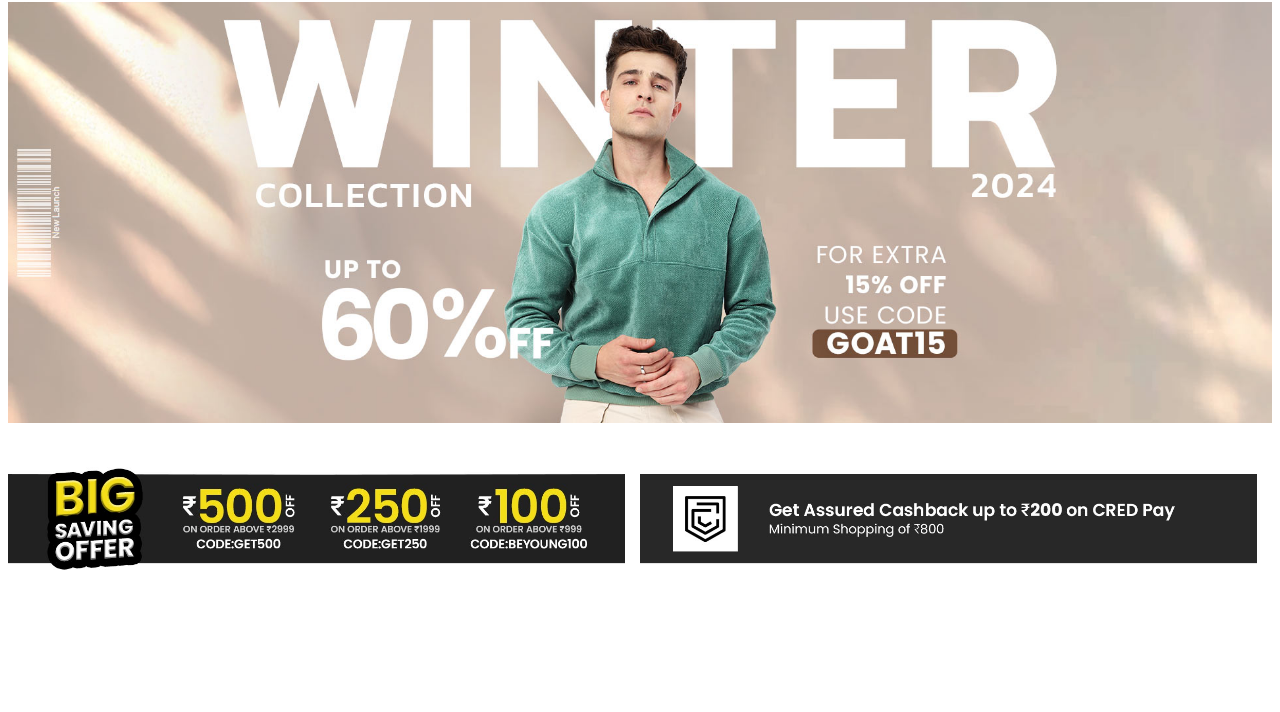
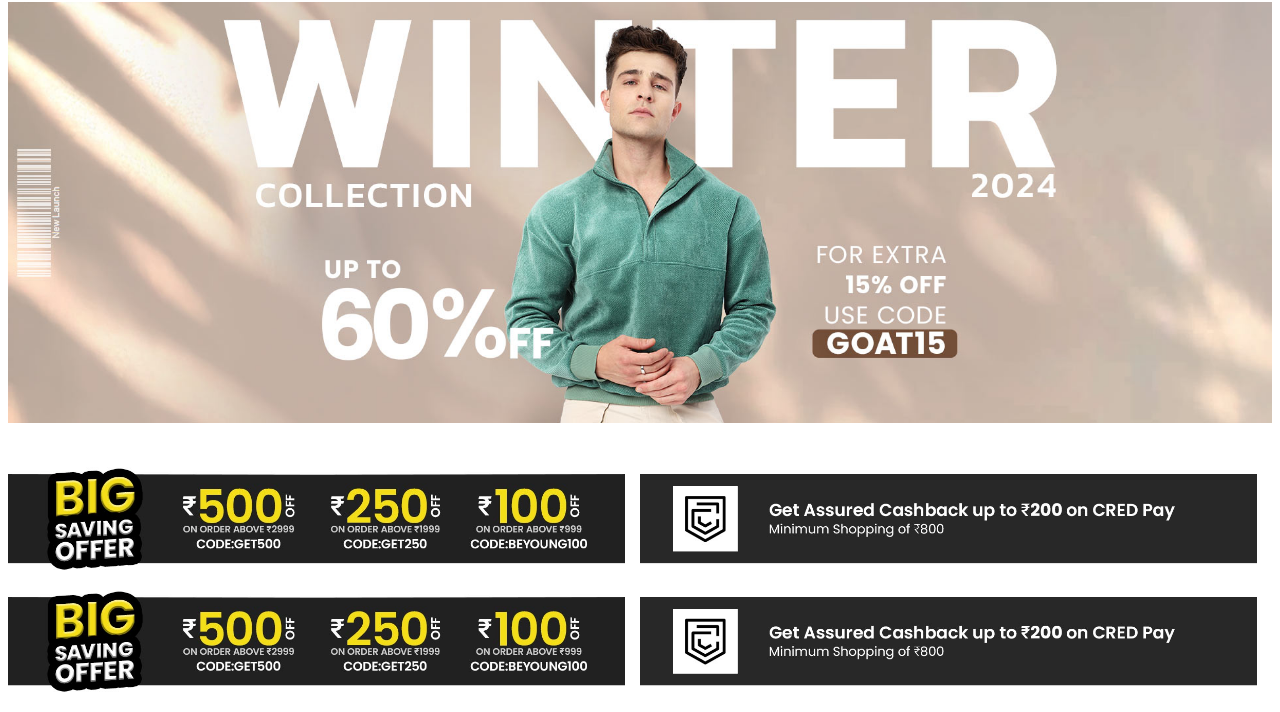
Before and after one commit to Ranjitha1304/beyoung, a plain HTML site: page index.html in a window 1280 px wide. Shown: the part 151-863 px from the top of the page. Before the commit the page ends 800 px from the top, so only its background shows below. Drawn offline with nearby package versions, Linux system fonts and the light colour scheme.

Commit message:
Update index.html

```diff
--- a/index.html
+++ b/index.html
@@ -101,7 +101,10 @@
     <img src="three-image1.jpg">
     <img src="three-image2.jpg">
 </div>
-
+<div class="three-offerimages">
+    <img src="three-image1.jpg">
+    <img src="three-image2.jpg">
+</div>
 
 
 </body>
```
